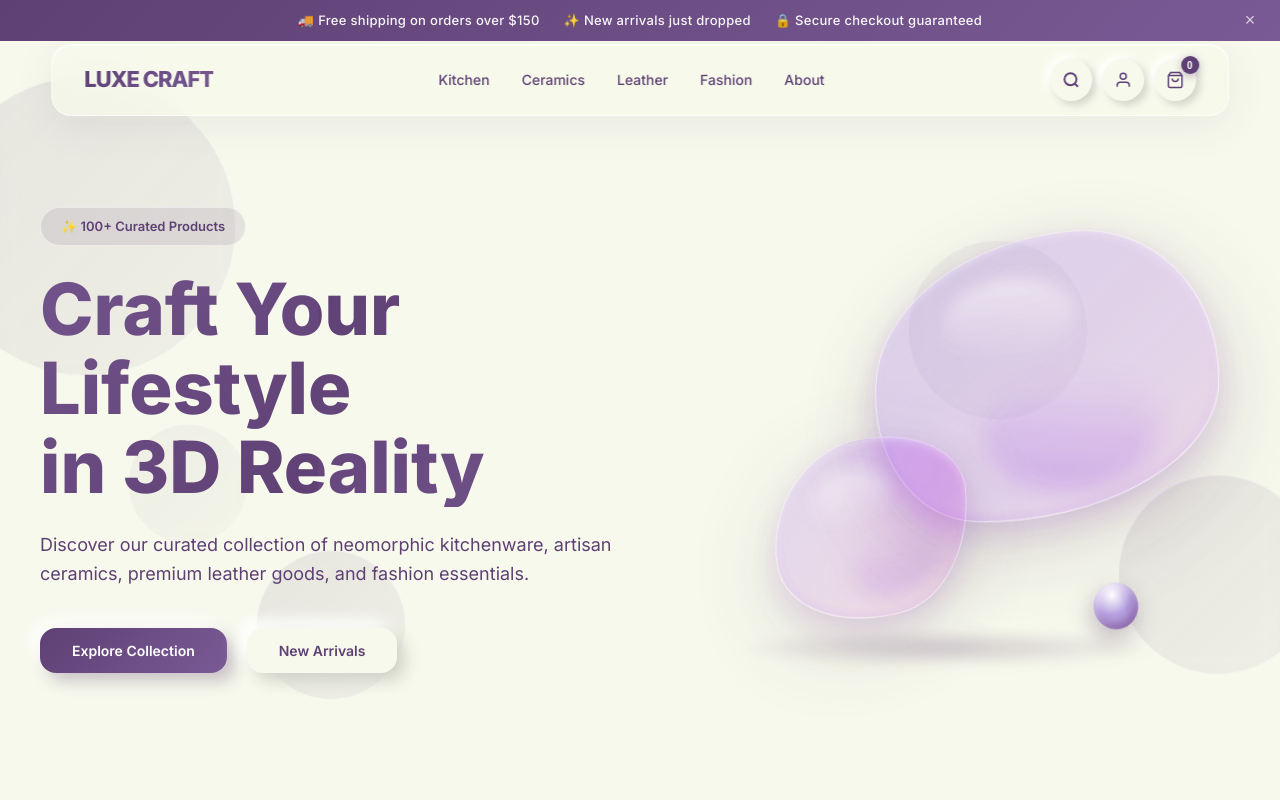
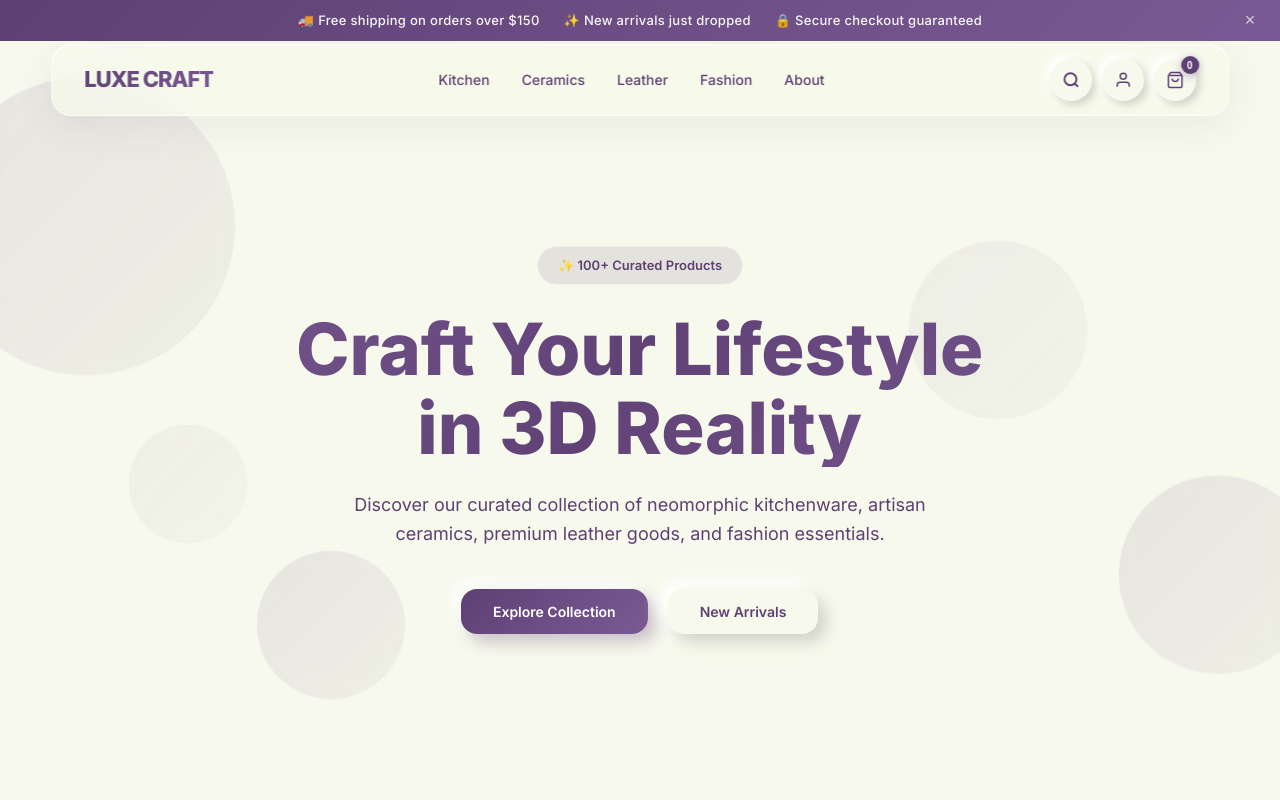
Before and after one commit to sarveshmsm15/QYNTEX-SHOP, a plain HTML site: page QYNTEX SHOP/INDEX.HTML in a window 1280 px wide. Shown: the top 800 px of the page. Drawn offline with Linux system fonts and the light colour scheme.

Commit message:
Add files via upload

```diff
--- a/QYNTEX SHOP/INDEX.HTML
+++ b/QYNTEX SHOP/INDEX.HTML
@@ -104,7 +104,6 @@
     <div id="shopView" class="page-view active">
         <!-- Hero Section -->
         <section class="hero">
-            <div class="hero-inner">
             <div class="hero-content">
                 <div class="hero-badge">✨ 100+ Curated Products</div>
                 <h1>Craft Your Lifestyle<br>in 3D Reality</h1>
@@ -112,13 +111,6 @@
                 <div class="hero-buttons">
                     <button type="button" class="neo-btn primary" id="heroExplore">Explore Collection</button>
                     <button type="button" class="neo-btn" id="heroNew">New Arrivals</button>
-                    </div>
-                </div>
-                <div class="hero-visual">
-                    <div class="glass-shape hero-blob-main"></div>
-                    <div class="glass-shape hero-blob-accent"></div>
-                    <div class="hero-orb-small"></div>
-                    <div class="hero-visual-shadow"></div>
                 </div>
             </div>
         </section>
--- a/QYNTEX SHOP/css/styles.css
+++ b/QYNTEX SHOP/css/styles.css
@@ -2059,85 +2059,3 @@ body {
     .settings-card { padding: 24px 18px; }
     .toggle-row { flex-direction: column; align-items: flex-start; gap: 10px; }
 }
-
-
-/* ============================================
-   HERO VISUAL — GLOSSY 3D GLASS SCENE (added)
-   Additive only — no existing rule above is modified.
-   Reuses .glass-shape as its base (gradient, blur,
-   shine, shadow) with a new curated composition.
-   ============================================ */
-.hero-inner {
-    display: flex;
-    align-items: center;
-    justify-content: center;
-    gap: 40px;
-    width: 100%;
-    max-width: 1320px;
-    margin: 0 auto;
-}
-.hero .hero-content { flex: 1 1 480px; text-align: left; margin: 0; }
-.hero .hero-content p { margin-left: 0; margin-right: 0; }
-.hero .hero-buttons { justify-content: flex-start; }
-
-.hero-visual {
-    position: relative;
-    flex: 1 1 440px;
-    height: 440px;
-    perspective: 1200px;
-    animation: fadeInUp 0.9s ease 0.3s both;
-}
-.hero-blob-main {
-    width: 360px;
-    height: 300px;
-    top: 2%;
-    right: 4%;
-    border-radius: 58% 42% 65% 35% / 50% 55% 45% 50%;
-    opacity: 0.92;
-}
-.hero-blob-accent {
-    width: 210px;
-    height: 190px;
-    bottom: 4%;
-    left: 16%;
-    border-radius: 45% 55% 40% 60% / 55% 40% 60% 45%;
-    opacity: 0.8;
-    animation: glassFloat2 9s ease-in-out infinite, glassShine 7s linear infinite;
-}
-.hero-orb-small {
-    position: absolute;
-    width: 46px;
-    height: 46px;
-    bottom: 6%;
-    right: 18%;
-    border-radius: 50%;
-    background: radial-gradient(circle at 35% 30%, rgba(255,255,255,0.95), rgba(147,112,219,0.65) 45%, rgba(94,64,116,0.55) 100%);
-    box-shadow: 0 10px 24px rgba(94,64,116,0.35), inset -4px -4px 10px rgba(75,0,130,0.35), inset 3px 3px 8px rgba(255,255,255,0.7);
-    animation: glassFloat3 6s ease-in-out infinite;
-}
-.hero-visual-shadow {
-    position: absolute;
-    bottom: -6px;
-    left: 10%;
-    width: 75%;
-    height: 36px;
-    background: radial-gradient(ellipse at center, rgba(94,64,116,0.28), transparent 72%);
-    filter: blur(6px);
-    border-radius: 50%;
-}
-
-@media (max-width: 1024px) {
-    .hero-inner { flex-direction: column; gap: 20px; }
-    .hero .hero-content { text-align: center; flex: none; }
-    .hero .hero-content p { margin-left: auto; margin-right: auto; }
-    .hero .hero-buttons { justify-content: center; }
-    .hero-visual { flex: none; width: 100%; height: 320px; }
-    .hero-blob-main { width: 240px; height: 210px; }
-    .hero-blob-accent { width: 150px; height: 150px; }
-}
-@media (max-width: 640px) {
-    .hero-visual { height: 240px; }
-    .hero-blob-main { width: 190px; height: 170px; right: 4%; }
-    .hero-blob-accent { width: 110px; height: 110px; left: 2%; }
-    .hero-orb-small { width: 34px; height: 34px; }
-}
```
Also changed, not shown: QYNTEX SHOP/js/app.js (line endings or trailing spaces). Lines whose indentation alone changed are shown as unchanged.
